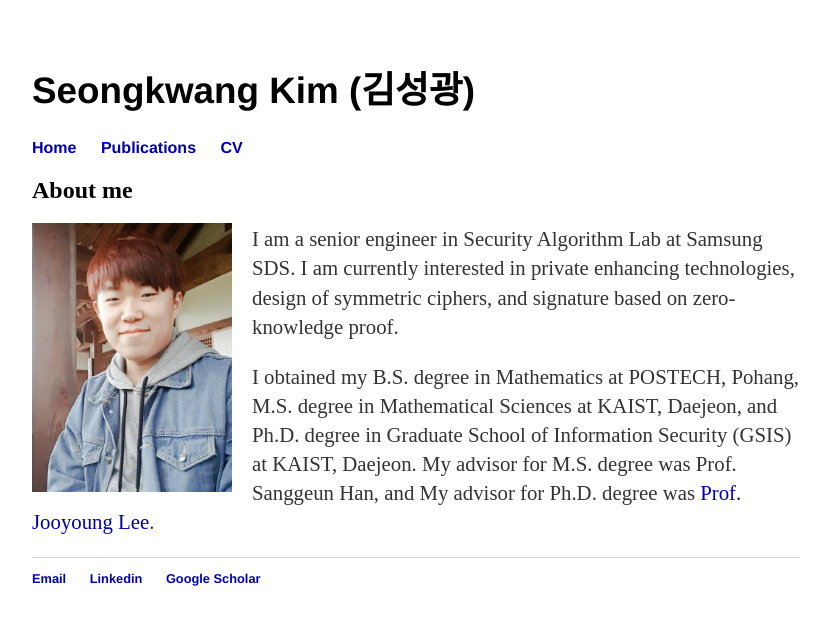
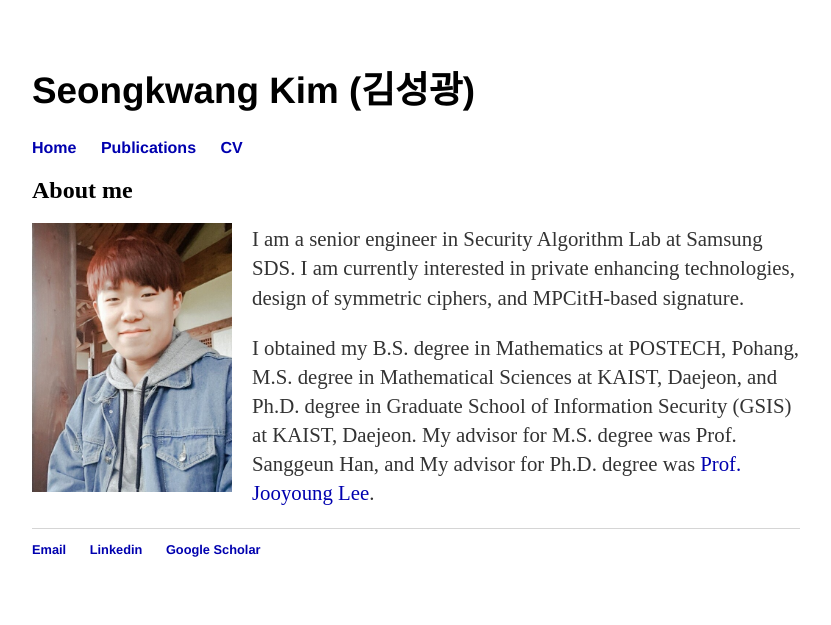
Before and after one commit to sgk1m/sgk1m.github.io, a Jekyll site: the page built from index.html, in a window 1280 px wide. Shown: the top 625 px of the page, without its empty margins (224-1055 px from the left). Built offline with Jekyll 4.4.1, drawn with Linux system fonts in a browser that asks for light colours.

Commit message:
Update index.html

```diff
--- a/index.html
+++ b/index.html
@@ -6,7 +6,7 @@ title: Seongkwang Kim
 	<h2>About me</h2>
 	<img src="/myphoto.jpg" width="200" align="left" style="margin-right: 20px;">
 	<p>I am a senior engineer in Security Algorithm Lab at Samsung SDS.
-		I am currently interested in private enhancing technologies, design of symmetric ciphers, and signature based on zero-knowledge proof.
+		I am currently interested in private enhancing technologies, design of symmetric ciphers, and MPCitH-based signature.
 	<p>I obtained my B.S. degree in Mathematics at POSTECH, Pohang, M.S. degree in Mathematical Sciences at KAIST, Daejeon, and Ph.D. degree in Graduate School of Information Security (GSIS) at KAIST, Daejeon.
 		My advisor for M.S. degree was Prof. Sanggeun Han, and My advisor for Ph.D. degree was <a href="https://sites.google.com/view/cryptlab">Prof. Jooyoung Lee</a>.
 	</p>
```
